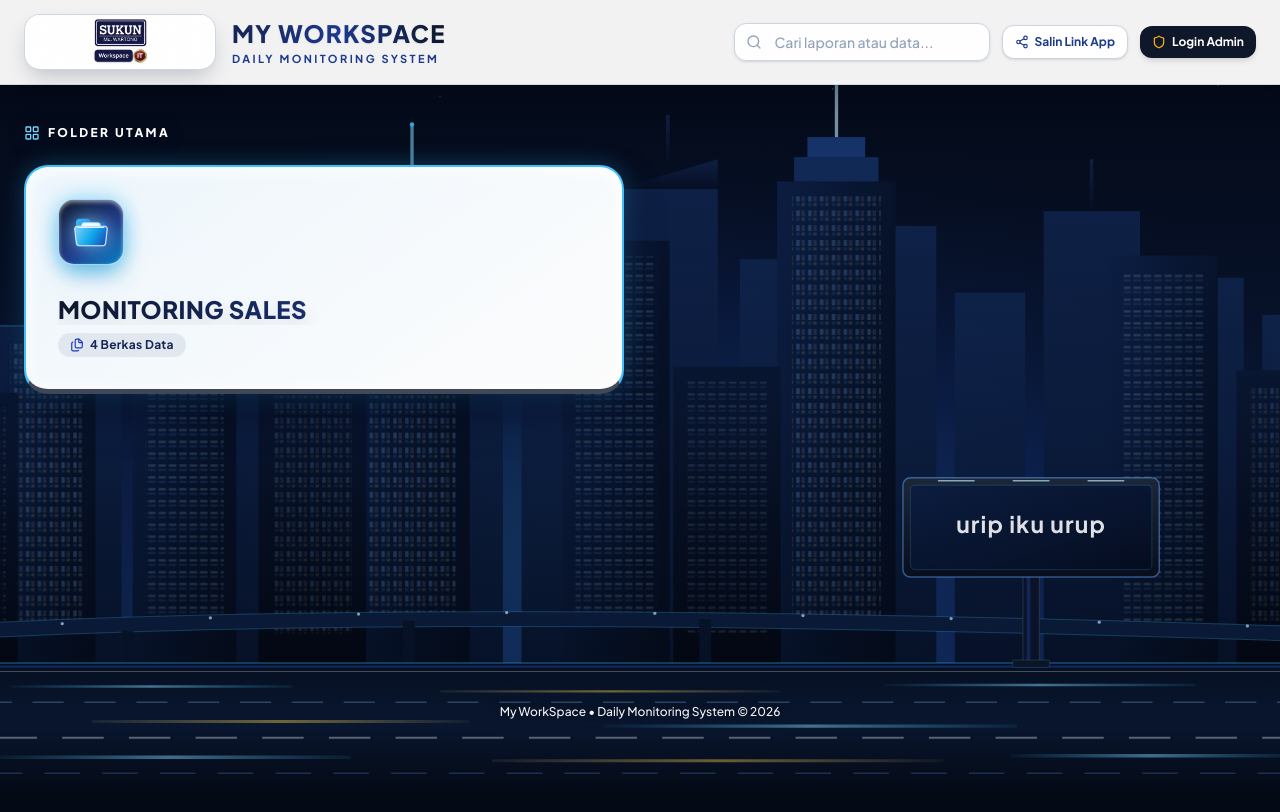
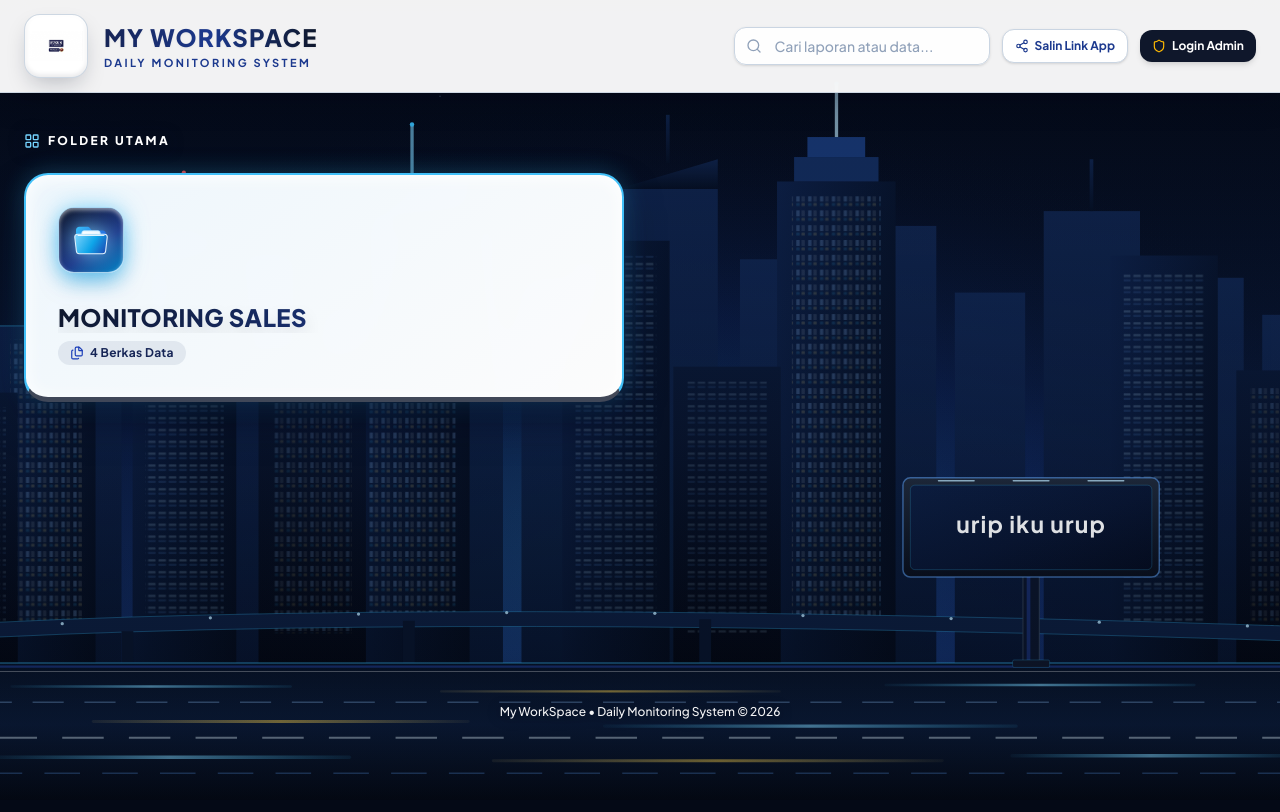
Before and after one commit to irvantuba11-cloud/Workspace11, a plain HTML site: page index.html in a window 1280 px wide. Drawn offline with nearby package versions, Linux system fonts and the light colour scheme.

```diff
--- a/index.html
+++ b/index.html
@@ -401,8 +401,8 @@
             <div class="max-w-7xl mx-auto flex flex-col md:flex-row items-center justify-between gap-4">
                 <div class="flex items-center gap-4">
                     <!-- Logo Sukun Workspace -->
-                    <div class="logo-3d-box w-36 sm:w-40 md:w-48 h-12 md:h-14 px-2 py-1 rounded-2xl transform transition-all hover:scale-105 duration-300 flex items-center justify-center overflow-hidden shrink-0">
-                        <img src="logo-sukun-workspace.jpg" alt="Logo Sukun Workspace IT" class="w-full h-full object-contain scale-[2.35] origin-center">
+                    <div class="logo-3d-box w-14 h-14 md:w-16 md:h-16 p-1 rounded-2xl transform transition-all hover:scale-105 duration-300 flex items-center justify-center overflow-hidden shrink-0 bg-white">
+                        <img src="logo-sukun-workspace.jpg" alt="Logo Sukun Workspace IT" class="w-full h-full object-contain">
                     </div>
                     <div>
                         <h1 class="text-2xl font-extrabold tracking-wider bg-gradient-to-r from-blue-950 via-blue-900 to-slate-900 bg-clip-text text-transparent uppercase drop-shadow-xs">My WorkSpace</h1>
```
